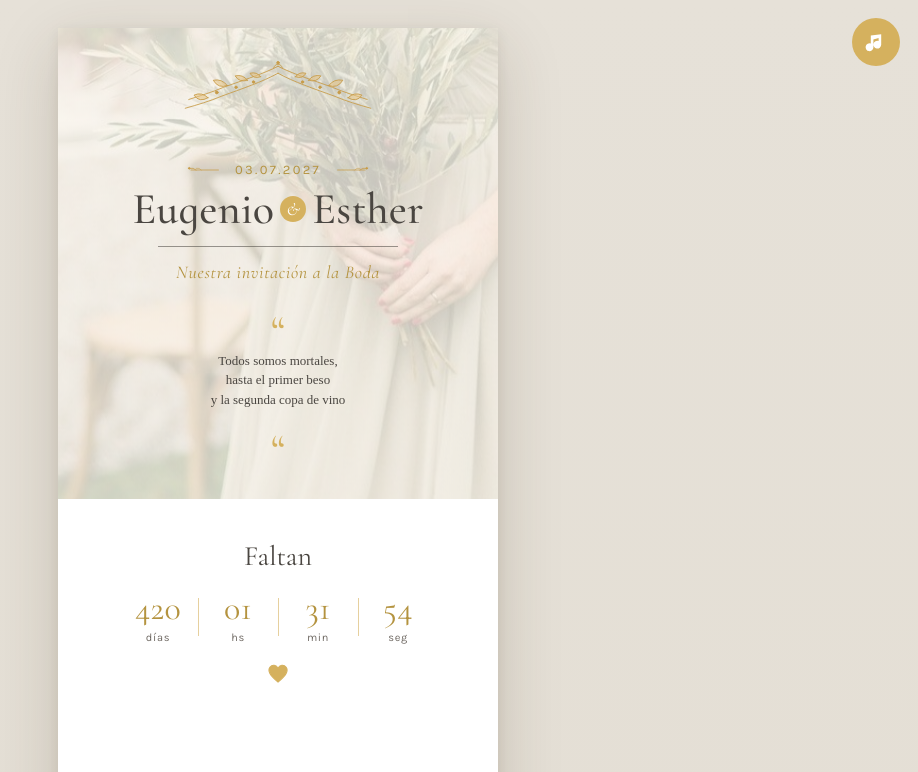
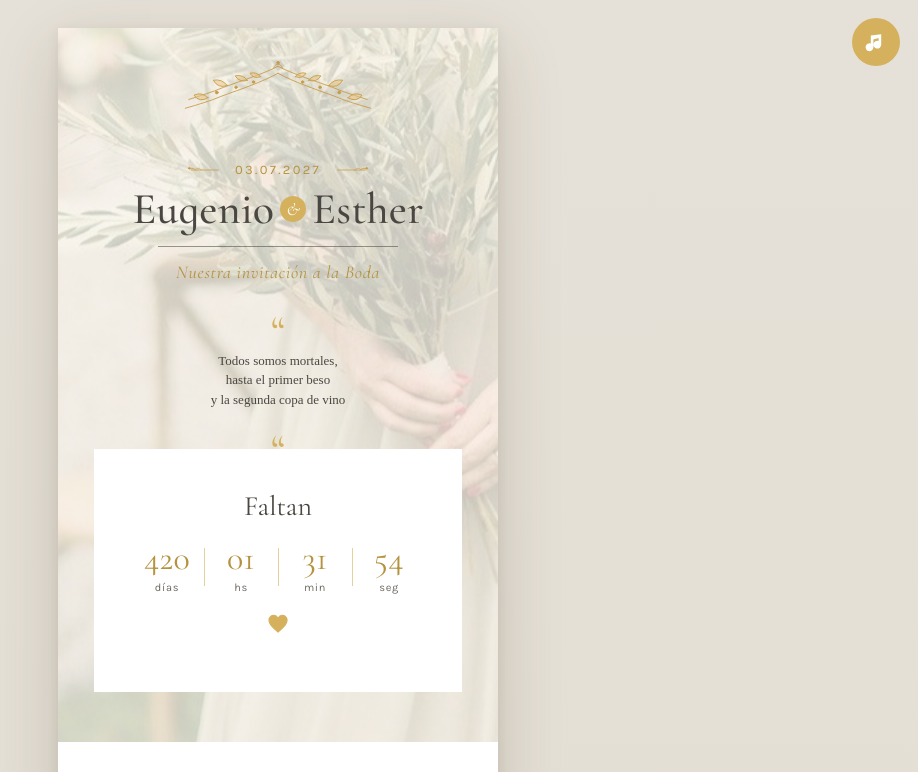
Before and after one commit to YerayCastillo13/BodaEugenioEsther, a React (Vite) app: page / in a window 1280 px wide. Shown: the top 772 px of the page, without its empty margins (362-1280 px from the left). Built offline with nearby package versions, Linux system fonts and the light colour scheme; a web font is replaced by a local one.

Commit message:
Animaciones fail

```diff
--- a/App.jsx
+++ b/App.jsx
@@ -382,12 +382,8 @@ function Invitation() {
           y la segunda copa de vino
           <span className="quote-mark bottom">&rdquo;</span>
         </div>
-      </section>
 
-      {/* <SectionDivider from="#faf5ec" to="#ffffff" /> */}
-
-      {/* ======= COUNTDOWN ======= */}
-      <section ref={countdownRef} className={`block ${countdownInView ? 'animate-in' : ''}`} style={{ paddingTop: 36, paddingBottom: 48 }}>
+<section ref={countdownRef} className={`block ${countdownInView ? 'animate-in' : ''}`} style={{ paddingTop: 36, paddingBottom: 48 }}>
         <h2 className="countdown-title">Faltan</h2>
         <div className="counters">
           {[
@@ -404,6 +400,13 @@ function Invitation() {
         </div>
         <HeartIcon className="heart-pulse" />
       </section>
+
+      </section>
+
+      {/* <SectionDivider from="#faf5ec" to="#ffffff" /> */}
+
+      {/* ======= COUNTDOWN ======= */}
+
 
       <SectionDivider from="#ffffff" to="#ffffff" />
 
--- a/index.html
+++ b/index.html
@@ -90,29 +90,6 @@
     box-shadow: 0 20px 60px rgba(60, 45, 20, 0.18), 0 4px 12px rgba(60, 45, 20, 0.08);
     overflow: hidden;
     position: relative;
-  }
-
-  .block,
-  .event-card,
-  .gallery-wrap,
-  .fiesta-intro,
-  .fiesta-card,
-  .gifts,
-  .ig {
-    opacity: 0;
-    transform: translateY(60px) scale(0.98);
-    filter: blur(8px);
-
-    transition:
-      opacity 1s cubic-bezier(.16,1,.3,1),
-      transform 1s cubic-bezier(.16,1,.3,1),
-      filter 1s cubic-bezier(.16,1,.3,1);
-  }
-
-  .animate-in {
-    opacity: 1;
-    transform: translateY(0) scale(1);
-    filter: blur(0);
   }
 
   /* ====== Section base ====== */
```
